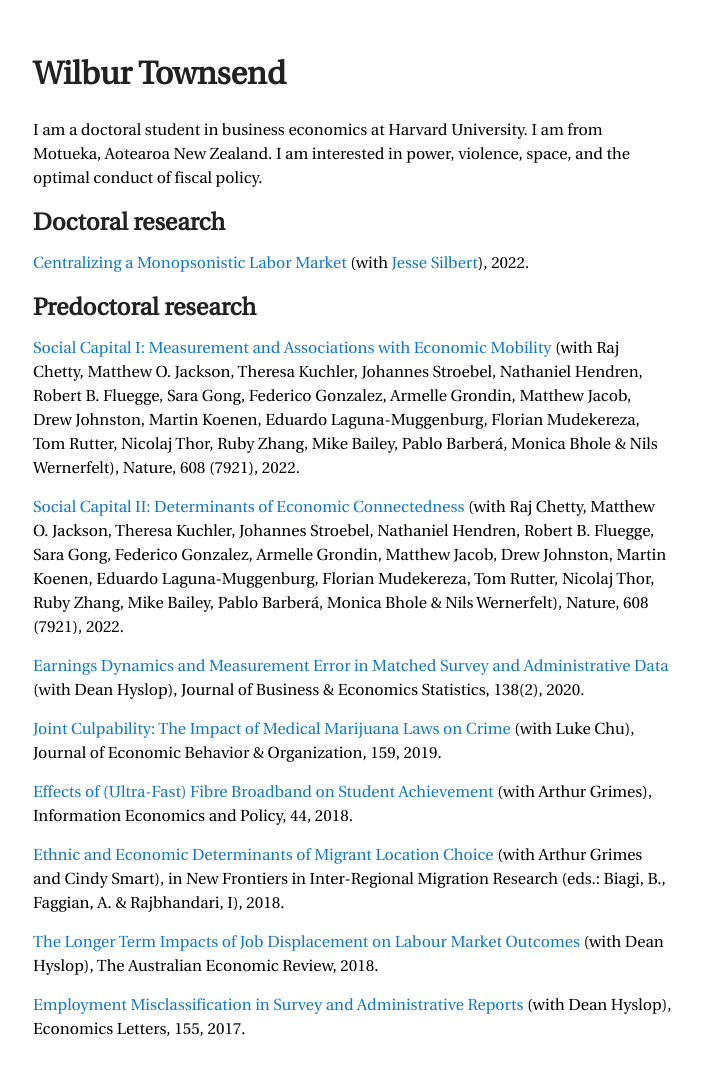
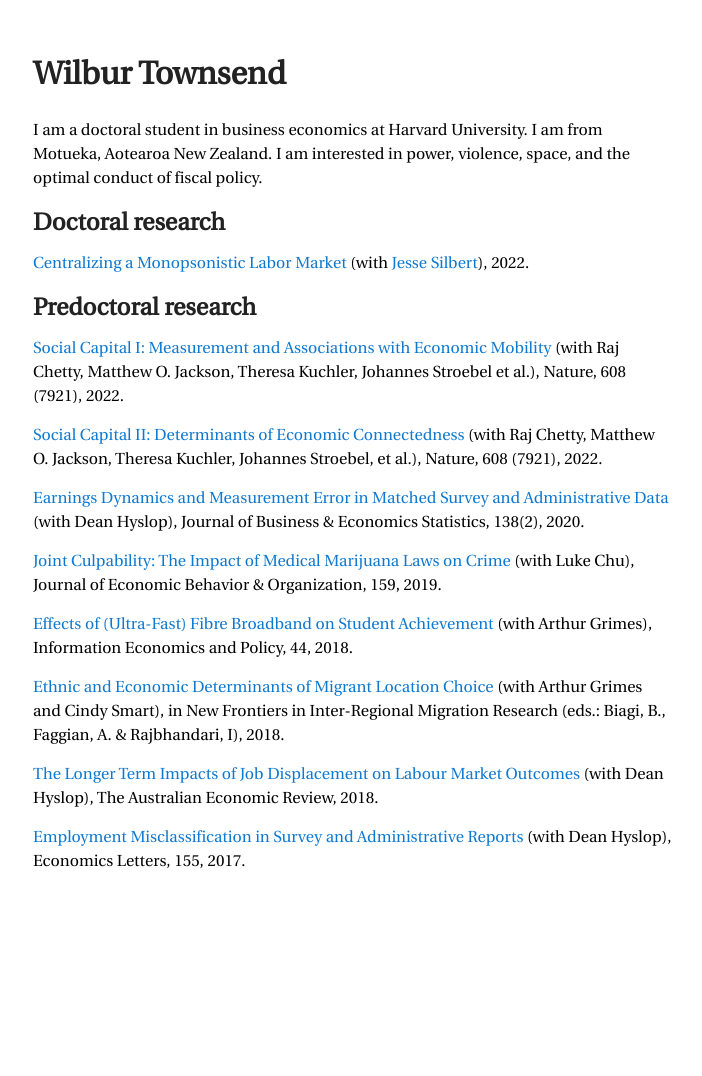
Before and after one commit to wilburtownsend/wilburtownsend.github.io, a Jekyll site: the page built from index.md, in a window 1280 px wide. Shown: the whole page, without its empty margins (287-989 px from the left). Built offline with Jekyll 4.4.1, drawn with Linux system fonts in a browser that asks for light colours; our own code applies the rules of GitHub Pages for plain Markdown files; after the commit the page ends 908 px from its top, so only the background shows below that.

Commit message:
Update index.md

```diff
--- a/index.md
+++ b/index.md
@@ -11,10 +11,10 @@ I am a doctoral student in business economics at Harvard University. I am from M
 ### Predoctoral research
 
 [Social Capital I: Measurement and Associations with Economic Mobility](https://www.nature.com/articles/s41586-022-04996-4)
-(with Raj Chetty, Matthew O. Jackson, Theresa Kuchler, Johannes Stroebel, Nathaniel Hendren, Robert B. Fluegge, Sara Gong, Federico Gonzalez, Armelle Grondin, Matthew Jacob, Drew Johnston, Martin Koenen, Eduardo Laguna-Muggenburg, Florian Mudekereza, Tom Rutter, Nicolaj Thor, Ruby Zhang, Mike Bailey, Pablo Barberá, Monica Bhole & Nils Wernerfelt), Nature, 608 (7921), 2022.
+(with Raj Chetty, Matthew O. Jackson, Theresa Kuchler, Johannes Stroebel et al.), Nature, 608 (7921), 2022.
 
 [Social Capital II: Determinants of Economic Connectedness](https://www.nature.com/articles/s41586-022-04997-3)
-(with Raj Chetty, Matthew O. Jackson, Theresa Kuchler, Johannes Stroebel, Nathaniel Hendren, Robert B. Fluegge, Sara Gong, Federico Gonzalez, Armelle Grondin, Matthew Jacob, Drew Johnston, Martin Koenen, Eduardo Laguna-Muggenburg, Florian Mudekereza, Tom Rutter, Nicolaj Thor, Ruby Zhang, Mike Bailey, Pablo Barberá, Monica Bhole & Nils Wernerfelt), Nature, 608 (7921), 2022.
+(with Raj Chetty, Matthew O. Jackson, Theresa Kuchler, Johannes Stroebel, et al.), Nature, 608 (7921), 2022.
 
 [Earnings Dynamics and Measurement Error in Matched Survey and Administrative Data](https://www.tandfonline.com/doi/abs/10.1080/07350015.2018.1514308)
 (with Dean Hyslop), Journal of Business & Economics Statistics, 138(2), 2020.
```
